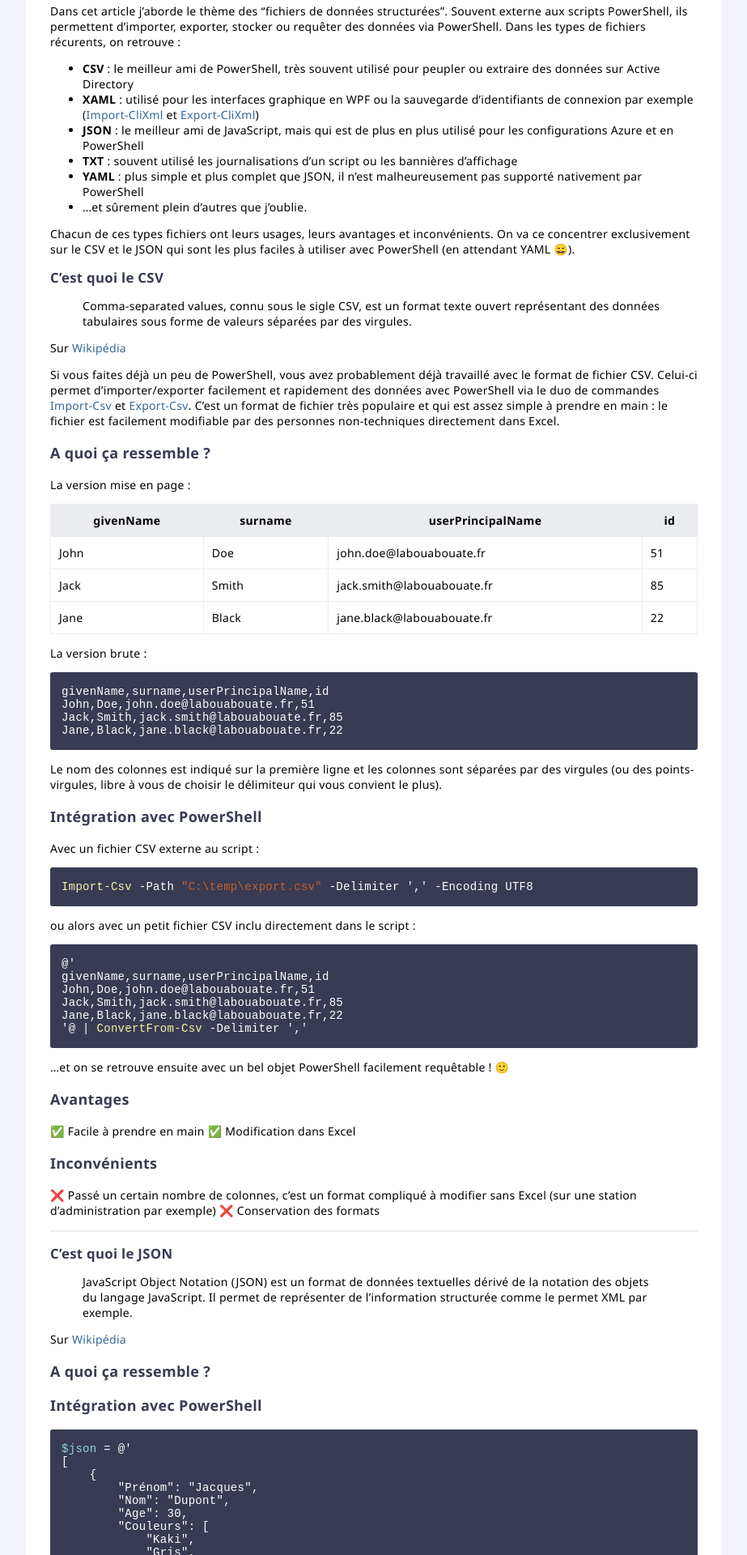
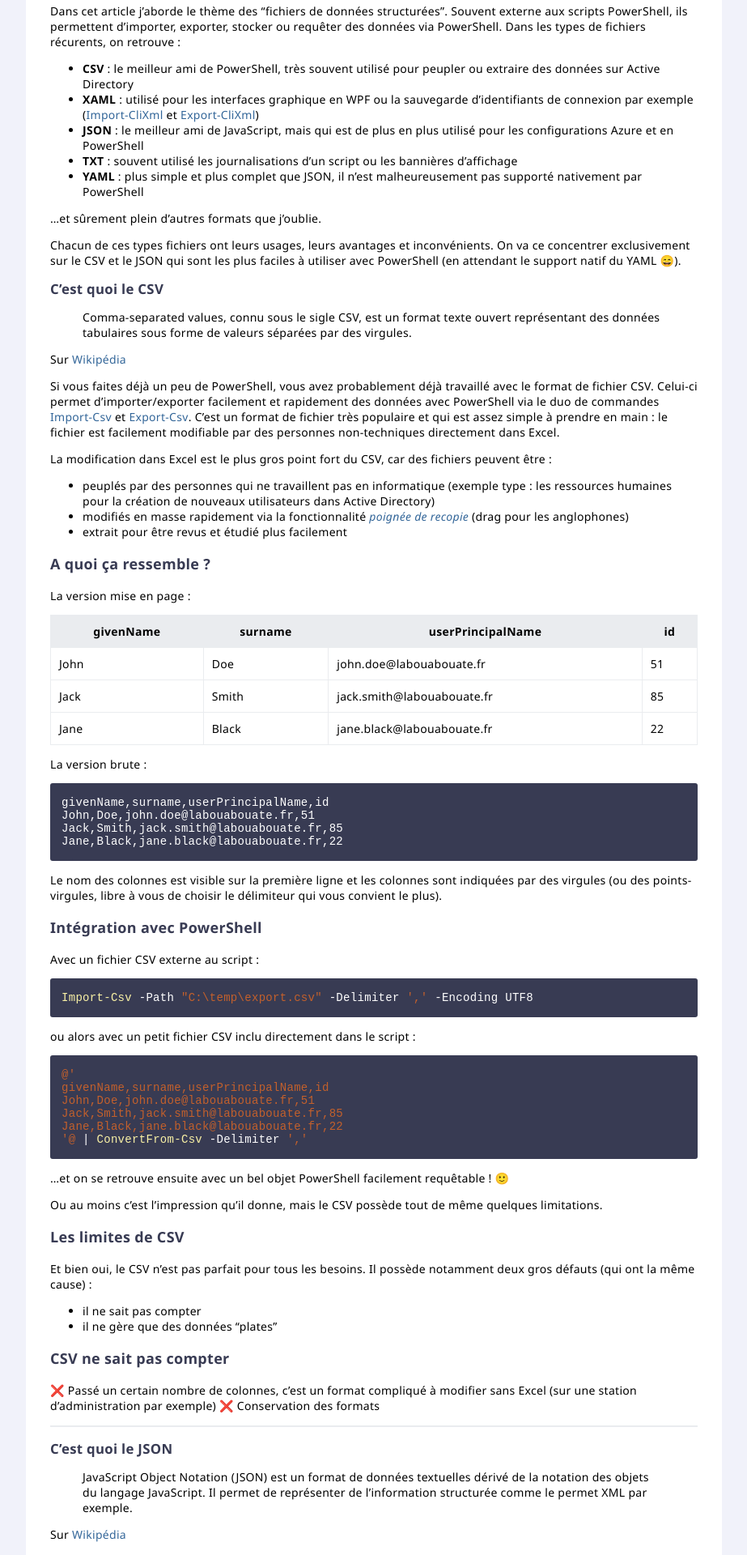
Before and after one commit to leobouard/leobouard.github.io, a Jekyll site: the page built from _posts/2022-05-19-json-vs-csv.md, in a window 1280 px wide. Shown: the part 486-2406 px from the top of the page at 81% size, without its empty margins (178-1101 px from the left). Built offline with Jekyll 4.4.1, drawn with Linux system fonts in a browser that asks for light colours.

Commit message:
Update style.scss

````diff
--- a/_posts/2022-05-19-json-vs-csv.md
+++ b/_posts/2022-05-19-json-vs-csv.md
@@ -18,9 +18,10 @@ Dans cet article j'aborde le thème des "fichiers de données structurées". Sou
 - **JSON** : le meilleur ami de JavaScript, mais qui est de plus en plus utilisé pour les configurations Azure et en PowerShell
 - **TXT** : souvent utilisé les journalisations d'un script ou les bannières d'affichage
 - **YAML** : plus simple et plus complet que JSON, il n'est malheureusement pas supporté nativement par PowerShell
-- ...et sûrement plein d'autres que j'oublie.
 
-Chacun de ces types fichiers ont leurs usages, leurs avantages et inconvénients. On va ce concentrer exclusivement sur le CSV et le JSON qui sont les plus faciles à utiliser avec PowerShell (en attendant YAML 😄).
+...et sûrement plein d'autres formats que j'oublie.
+
+Chacun de ces types fichiers ont leurs usages, leurs avantages et inconvénients. On va ce concentrer exclusivement sur le CSV et le JSON qui sont les plus faciles à utiliser avec PowerShell (en attendant le support natif du YAML 😄).
 
 ## C'est quoi le CSV
 
@@ -29,6 +30,12 @@ Chacun de ces types fichiers ont leurs usages, leurs avantages et inconvénients
 Sur [Wikipédia](https://fr.wikipedia.org/wiki/Comma-separated_values)
 
 Si vous faites déjà un peu de PowerShell, vous avez probablement déjà travaillé avec le format de fichier CSV. Celui-ci permet d'importer/exporter facilement et rapidement des données avec PowerShell via le duo de commandes [Import-Csv](https://docs.microsoft.com/powershell/module/microsoft.powershell.utility/import-csv) et [Export-Csv](https://docs.microsoft.com/powershell/module/microsoft.powershell.utility/export-csv). C'est un format de fichier très populaire et qui est assez simple à prendre en main : le fichier est facilement modifiable par des personnes non-techniques directement dans Excel.
+
+La modification dans Excel est le plus gros point fort du CSV, car des fichiers peuvent être :
+
+- peuplés par des personnes qui ne travaillent pas en informatique (exemple type : les ressources humaines pour la création de nouveaux utilisateurs dans Active Directory)
+- modifiés en masse rapidement via la fonctionnalité *[poignée de recopie](https://support.microsoft.com/fr-fr/office/copier-une-formule-en-faisant-glisser-la-poign%C3%A9e-de-recopie-dans-excel-pour-mac-dd928259-622b-473f-9a33-83aa1a63e218)* (drag pour les anglophones)
+- extrait pour être revus et étudié plus facilement
 
 ### A quoi ça ressemble ?
 
@@ -51,7 +58,7 @@ Jane,Black,jane.black@labouabouate.fr,22
 
 ```
 
-Le nom des colonnes est indiqué sur la première ligne et les colonnes sont séparées par des virgules (ou des points-virgules, libre à vous de choisir le délimiteur qui vous convient le plus).
+Le nom des colonnes est visible sur la première ligne et les colonnes sont indiquées par des virgules (ou des points-virgules, libre à vous de choisir le délimiteur qui vous convient le plus).
 
 ### Intégration avec PowerShell
 
@@ -78,12 +85,18 @@ Jane,Black,jane.black@labouabouate.fr,22
 
 ...et on se retrouve ensuite avec un bel objet PowerShell facilement requêtable ! 🙂
 
-### Avantages
+Ou au moins c'est l'impression qu'il donne, mais le CSV possède tout de même quelques limitations.
 
-✅ Facile à prendre en main
-✅ Modification dans Excel
+### Les limites de CSV
 
-### Inconvénients
+Et bien oui, le CSV n'est pas parfait pour tous les besoins. Il possède notamment deux gros défauts (qui ont la même cause) :
+
+- il ne sait pas compter
+- il ne gère que des données "plates"
+
+### CSV ne sait pas compter
+
+
 
 ❌ Passé un certain nombre de colonnes, c'est un format compliqué à modifier sans Excel (sur une station d'administration par exemple)
 ❌ Conservation des formats
--- a/assets/css/style.scss
+++ b/assets/css/style.scss
@@ -221,7 +221,7 @@ section {
 
         .bp, .nv, .bp { color: #8cdcda; }
         .n, .nf { color: #f9f1a5; }
-        .s2 { color: #c3602c; }
+        .s1, .s2, .sh { color: #c3602c; }
         .kr { color: #c586c0; }
         .c  { color: #89c76c; }
         .mi { color: #a9ce9e }
````
